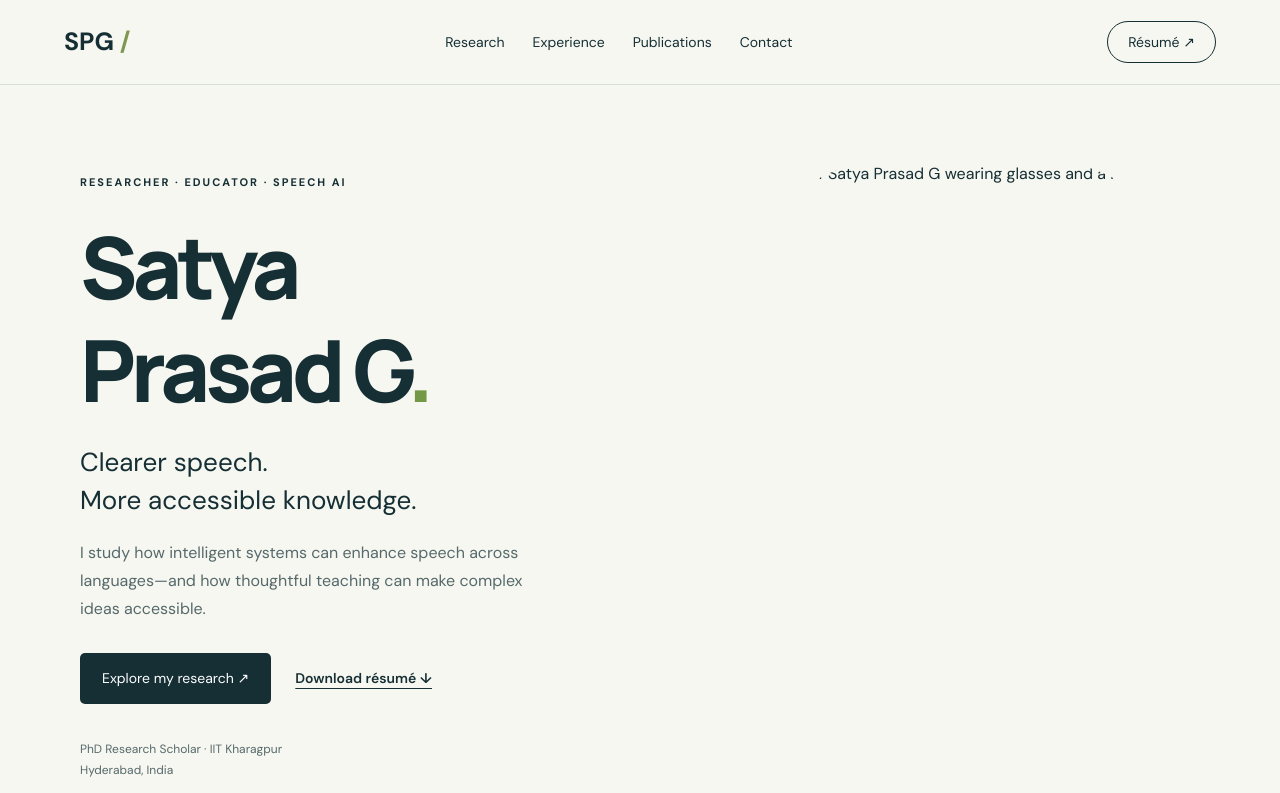
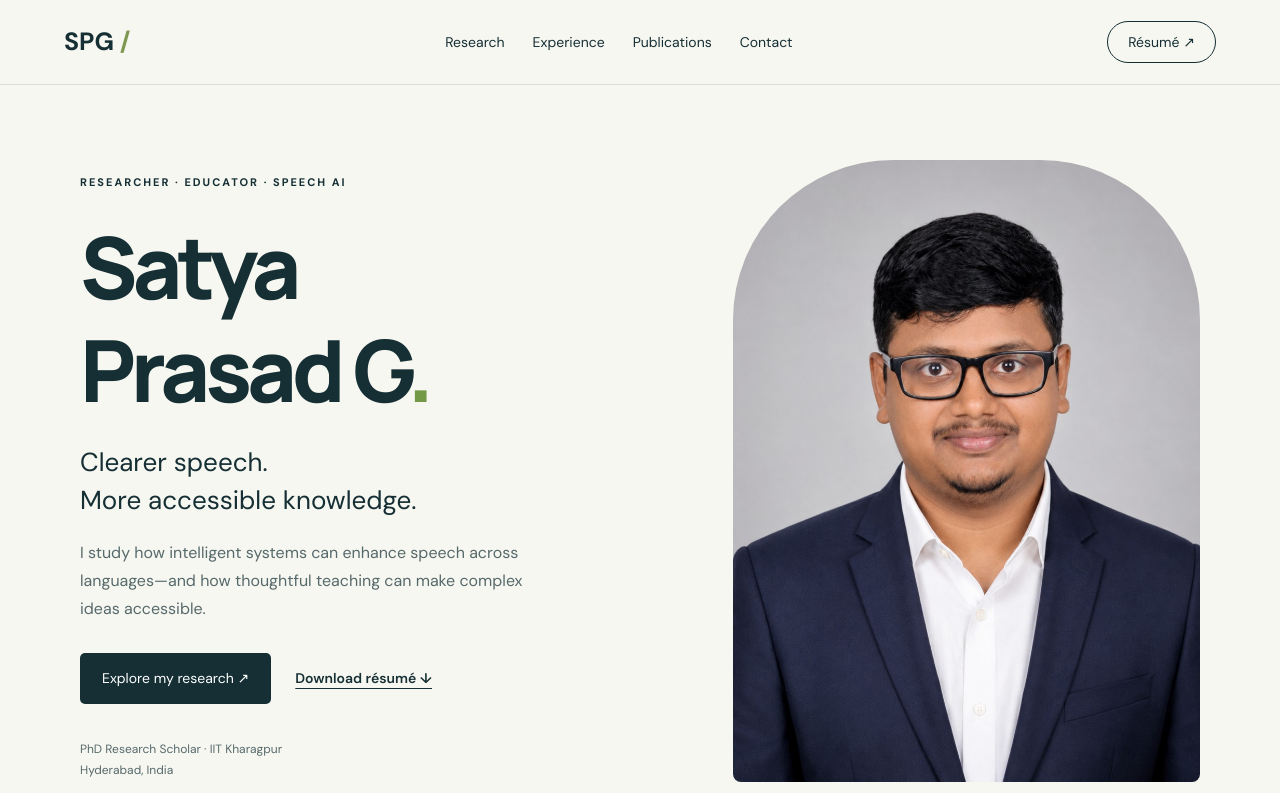
Before and after one commit to Gaddameedi/Gaddameedi.github.io, a plain HTML site: page index.html in a window 1280 px wide. Shown: the top 793 px of the page. Drawn offline with Linux system fonts and the light colour scheme.

Commit message:
Duplicate hero section in index.html
Duplicated the hero section in index.html with minor changes to the image source.

```diff
--- a/index.html
+++ b/index.html
@@ -10,7 +10,7 @@
 <a class="skip" href="#main">Skip to content</a>
 <header class="nav"><a class="brand" href="#home">SPG<span> / </span></a><nav aria-label="Main navigation"><a href="#research">Research</a><a href="#experience">Experience</a><a href="#publications">Publications</a><a href="#contact">Contact</a></nav><a class="nav-cv" href="assets/Satya_Prasad_G_Resume.pdf">Résumé ↗</a></header>
 <main id="main">
-<section class="hero wrap" id="home"><div><p class="eyebrow">RESEARCHER · EDUCATOR · SPEECH AI</p><h1>Satya<br>Prasad G<span>.</span></h1><p class="lead">Clearer speech.<br>More accessible knowledge.</p><p class="intro">I study how intelligent systems can enhance speech across languages—and how thoughtful teaching can make complex ideas accessible.</p><div class="buttons"><a class="button" href="#research">Explore my research ↗</a><a class="text-link" href="assets/Satya_Prasad_G_Resume.pdf" download>Download résumé ↓</a></div><p class="location">PhD Research Scholar · IIT Kharagpur<br>Hyderabad, India</p></div><figure><img src="assets/profile.jpg" width="900" height="1200" alt="Portrait of Satya Prasad G wearing glasses and a navy suit"><figcaption>SIGNAL PROCESSING × DEEP LEARNING × EDUCATION</figcaption></figure></section>
+<section class="hero wrap" id="home"><div><p class="eyebrow">RESEARCHER · EDUCATOR · SPEECH AI</p><h1>Satya<br>Prasad G<span>.</span></h1><p class="lead">Clearer speech.<br>More accessible knowledge.</p><p class="intro">I study how intelligent systems can enhance speech across languages—and how thoughtful teaching can make complex ideas accessible.</p><div class="buttons"><a class="button" href="#research">Explore my research ↗</a><a class="text-link" href="assets/Satya_Prasad_G_Resume.pdf" download>Download résumé ↓</a></div><p class="location">PhD Research Scholar · IIT Kharagpur<br>Hyderabad, India</p></div><figure><img src="profile.jpg" width="900" height="1200" alt="Portrait of Satya Prasad G wearing glasses and a navy suit"><figcaption>SIGNAL PROCESSING × DEEP LEARNING × EDUCATION</figcaption></figure></section>
 <div class="strip"><div class="wrap">Multilingual speech enhancement <span>✳</span> Physics-informed AI <span>✳</span> Learning through understanding</div></div>
 <section class="wrap section about" id="about"><p class="eyebrow">01 / A LITTLE ABOUT ME</p><div><h2>Research with purpose.<br>Teaching with clarity.</h2><p>I am a PhD research scholar in the Department of Electrical Engineering at IIT Kharagpur, supervised by Dr. Nirmalya Ghosh and jointly supervised by Dr. Shyamal Kumar Das Mandal.</p><p>My work brings together statistical signal processing and deep learning for multilingual speech enhancement, with a particular interest in Indian languages and low-resource settings. Alongside research, I develop learning resources and mentor students through Ganith Online.</p></div></section>
 <section class="research section" id="research"><div class="wrap"><p class="eyebrow">02 / RESEARCH & PROJECTS</p><h2>Helping speech come through.</h2><p class="section-intro">From classical algorithms to neural architectures, my work explores speech quality, multilingual robustness, and reproducible evaluation.</p><div class="cards"><article><span class="number">01</span><h3>Neural speech enhancement</h3><p>MRAN-UNet explores physics-informed harmonic frequency attention. My doctoral work also includes GAN, Transformer, and CycleGAN architectures: PAGAN, HiTA-Former, and MHFA-CycleNet.</p><div class="tags"><span>PyTorch</span><span>Harmonic attention</span></div></article><article><span class="number">02</span><h3>RASE</h3><p>A training-free recursive-adaptive spectral enhancer combining noise tracking, Bark-band SNR smoothing, loudness weighting, and gain smoothing.</p><div class="tags"><span>Statistical DSP</span><span>Speech quality</span></div></article><article><span class="number">03</span><h3>Indian language datasets</h3><p>TRAD-MNSC and DL-ready noisy–clean speech datasets support enhancement research across Telugu, Tamil, Kannada, Hindi, Malayalam, Marathi, and Bengali.</p><div class="tags"><span>7 languages</span><span>Dataset engineering</span></div></article></div><a class="text-link" href="https://github.com/Gaddameedi?tab=repositories">Browse my GitHub repositories ↗</a></div></section>
```
